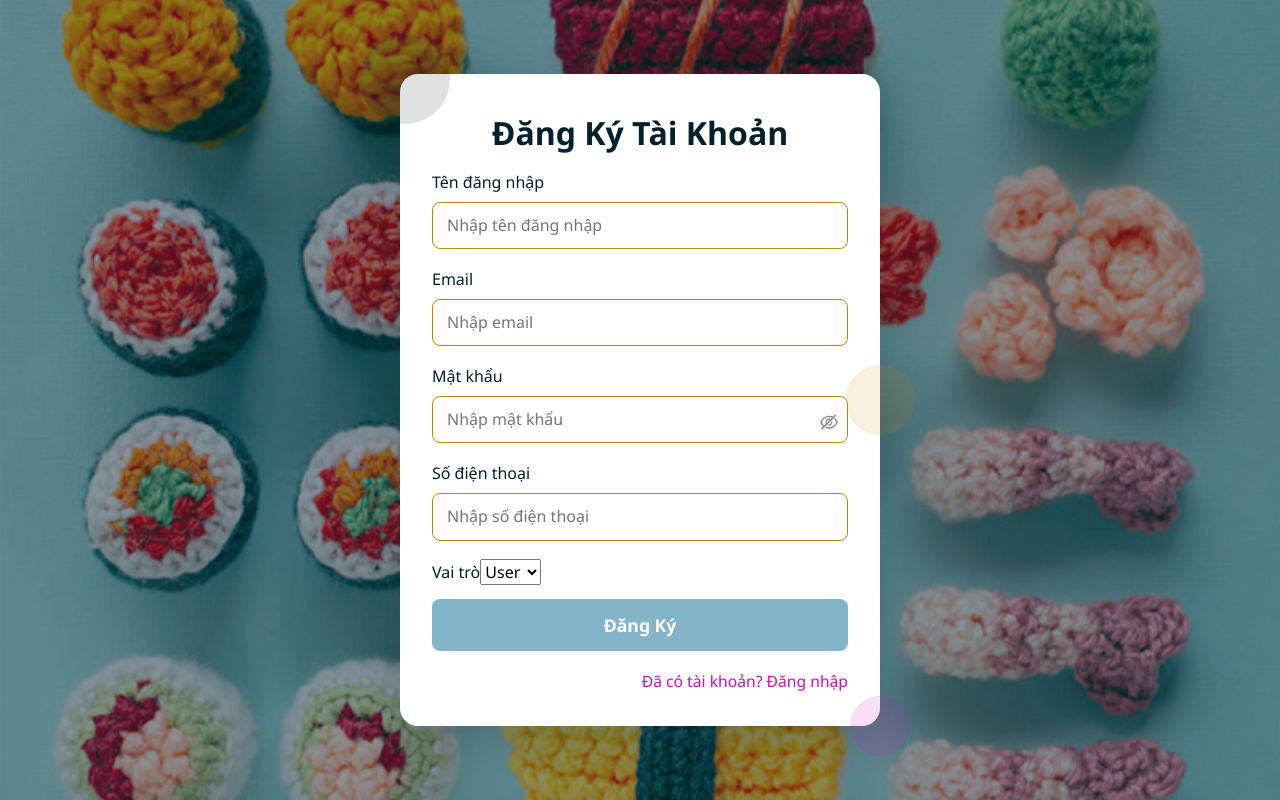
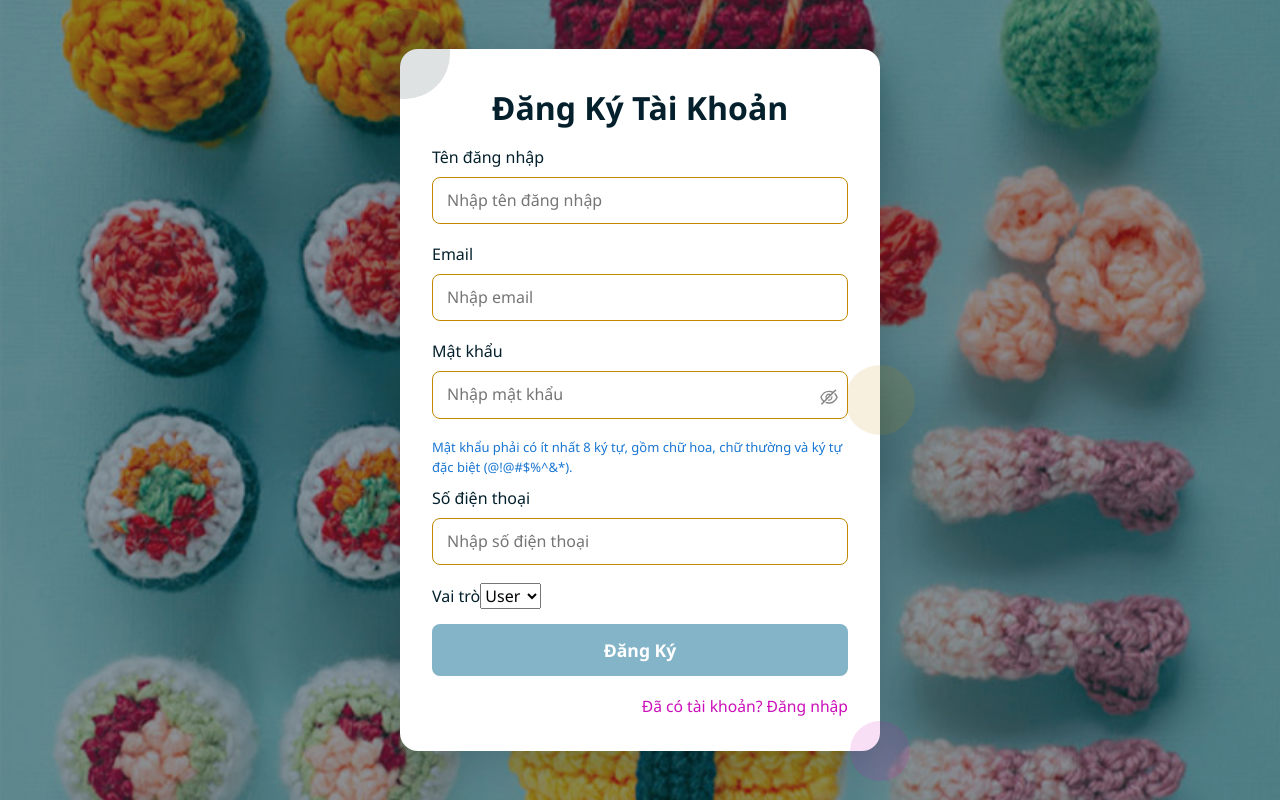
Before and after one commit to Thangdev02/hmall, a React (Vite) app: page /register in a window 1280 px wide. Built offline with nearby package versions, Linux system fonts and the light colour scheme.

Commit message:
rôi do cu

```diff
--- a/src/pages/Login/Login.jsx
+++ b/src/pages/Login/Login.jsx
@@ -103,6 +103,9 @@ const Login = () => {
                                 onClick={() => setShowPassword(true)}
                             />
                         )}
+                        <div style={{ fontSize: 13, color: "#1976d2", marginBottom: 8 }}>
+                            Mật khẩu phải có ít nhất 8 ký tự, gồm chữ hoa, chữ thường và ký tự đặc biệt (@!@#$%^&*).
+                        </div>
                     </div>
 
                     {error && (
--- a/src/pages/Register/Register.jsx
+++ b/src/pages/Register/Register.jsx
@@ -126,6 +126,7 @@ const Register = () => {
             } else {
                 setError(res?.message || "Đăng ký thất bại!");
             }
+            // eslint-disable-next-line no-unused-vars
         } catch (err) {
             setError("Có lỗi xảy ra. Vui lòng thử lại!");
         }
@@ -207,6 +208,7 @@ const Register = () => {
             } else {
                 setError(res?.message || "Đăng ký shop thất bại!");
             }
+            // eslint-disable-next-line no-unused-vars
         } catch (err) {
             setError("Có lỗi xảy ra. Vui lòng thử lại!");
         }
@@ -266,7 +268,9 @@ const Register = () => {
                                     {showPassword ? <EyeTwoTone /> : <EyeInvisibleOutlined />}
                                 </span>
                             </div>
-
+                            <div style={{ fontSize: 13, color: "#1976d2", marginBottom: 8 }}>
+                                Mật khẩu phải có ít nhất 8 ký tự, gồm chữ hoa, chữ thường và ký tự đặc biệt (@!@#$%^&*).
+                            </div>
                             <label htmlFor="phoneNumber">Số điện thoại</label>
                             <input
                                 id="phoneNumber"
```
